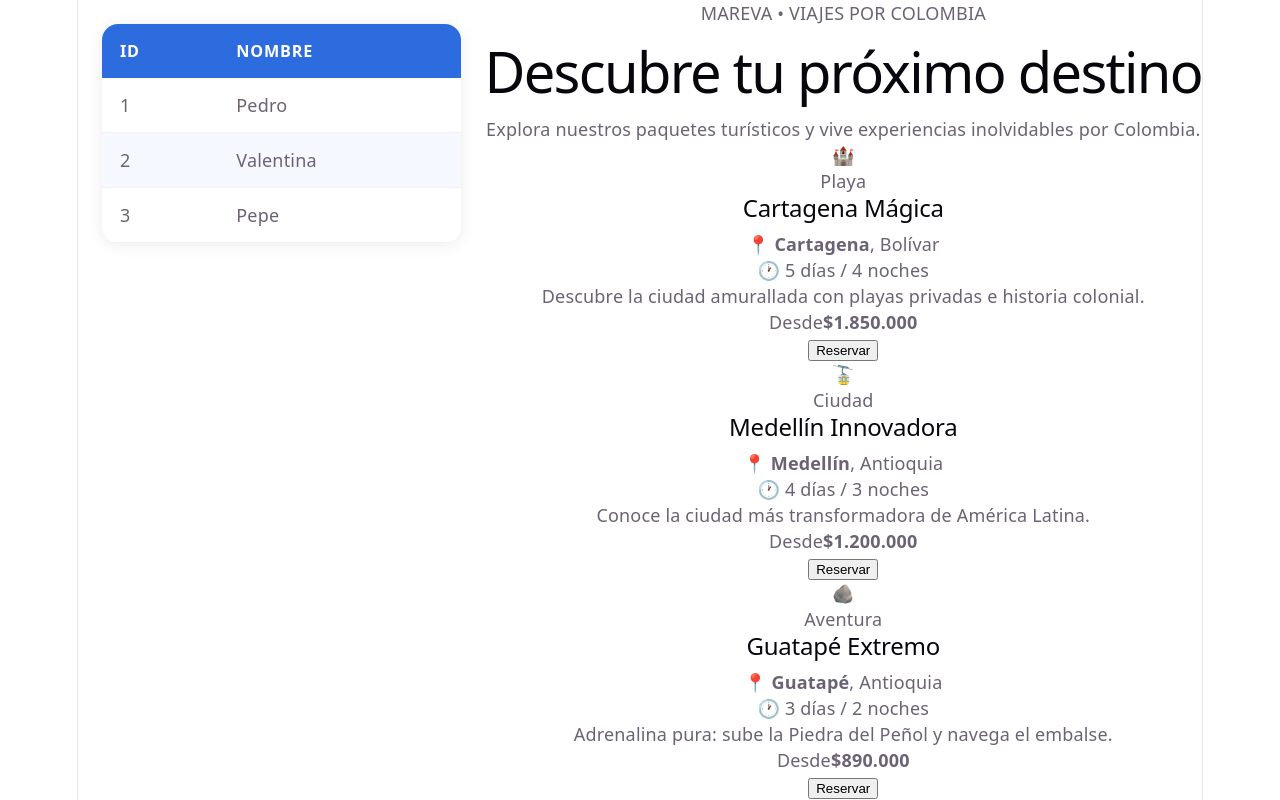
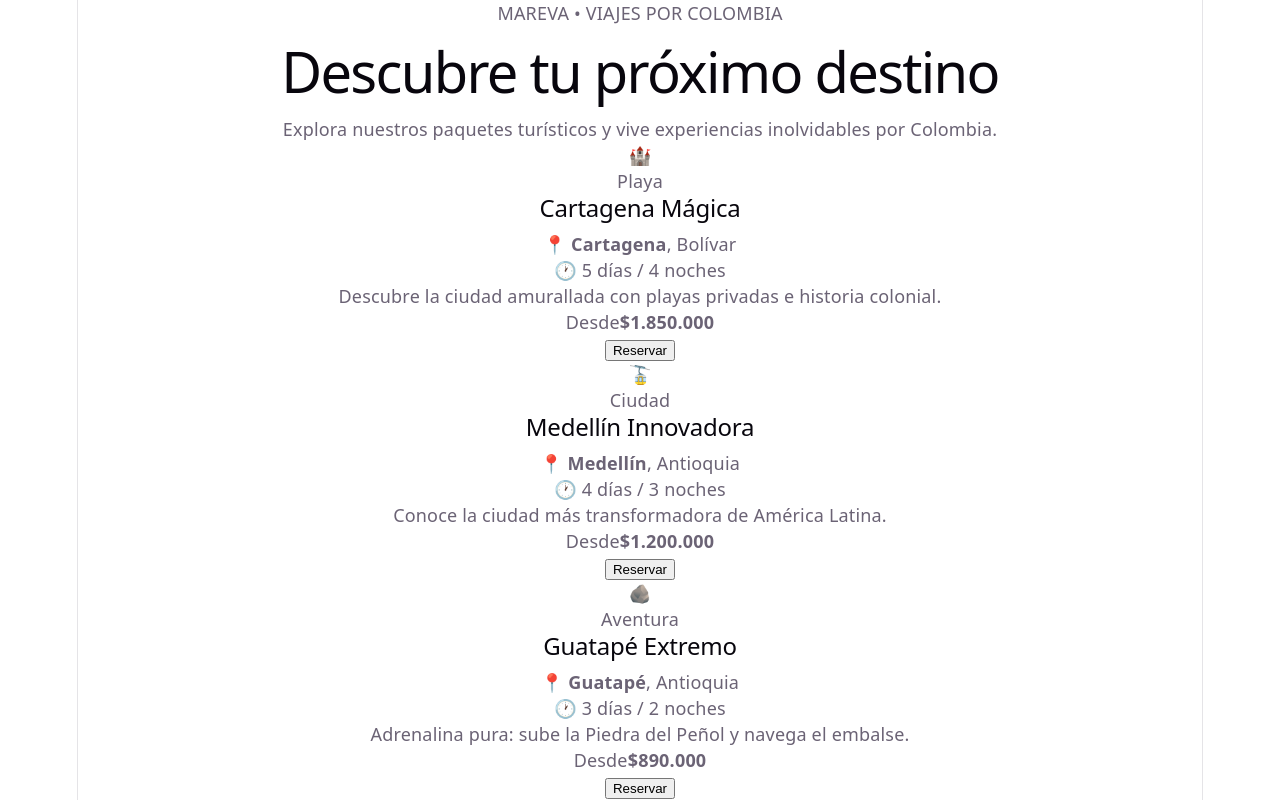
Before and after one commit to nicollvaleriasabogal9-eng/Proyecto-React-Mareva, a React (Vite) app: page / in a window 1280 px wide. Shown: the top 800 px of the page. Built offline with nearby package versions, Linux system fonts and the light colour scheme.

Commit message:
Update App.tsx

```diff
--- a/src/App.tsx
+++ b/src/App.tsx
@@ -1,19 +1,10 @@
-import Paquetes from './components/Paquetes';
-import Usuarios from './components/Usuarios';
-import './App.css'
-
+import Paquetes from "./components/Paquetes";
+import "./App.css";
 
 function App() {
   return (
-    <div style={{ display: 'flex', flexDirection: 'column', minHeight: '100vh' }}>
-
-
-      <div style={{ display: 'flex', flex: 1 }}>
-        <Usuarios/>
-        <Paquetes />
-      </div>
-
-
+    <div>
+      <Paquetes />
     </div>
   );
 }
```
